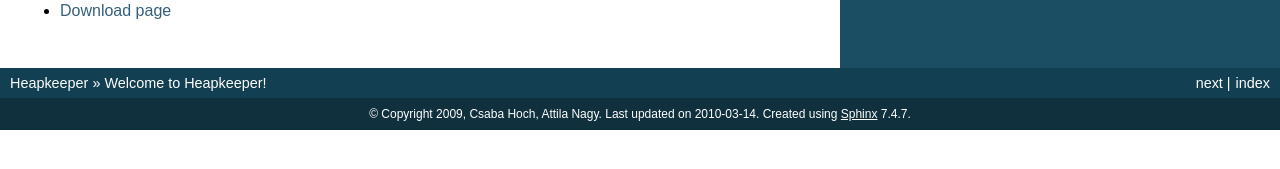
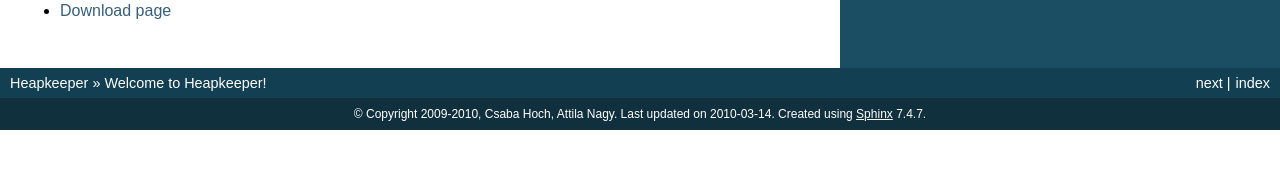
Before and after one commit to hcs42/heapkeeper-old, a Sphinx documentation site: the page built from doc/index.rst, in a window 1280 px wide. Shown: the part 586-755 px from the top of the page. Built offline with Sphinx 7.4.7, drawn with Linux system fonts in a browser that asks for light colours.

Commit message:
Doc: copyright notice updated
[documentation]

```diff
--- a/doc/conf.py
+++ b/doc/conf.py
@@ -43,7 +43,7 @@ master_doc = 'index'
 
 # General information about the project.
 project = u'Heapkeeper'
-copyright = u'2009, Csaba Hoch, Attila Nagy'
+copyright = u'2009-2010, Csaba Hoch, Attila Nagy'
 
 # The version info for the project you're documenting, acts as replacement for
 # |version| and |release|, also used in various other places throughout the
```
